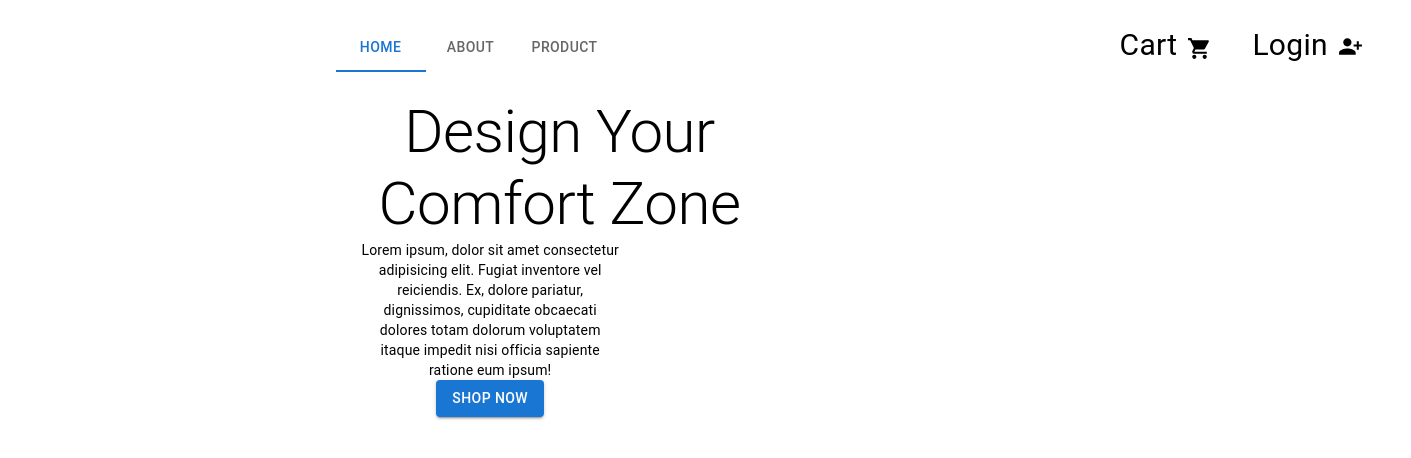
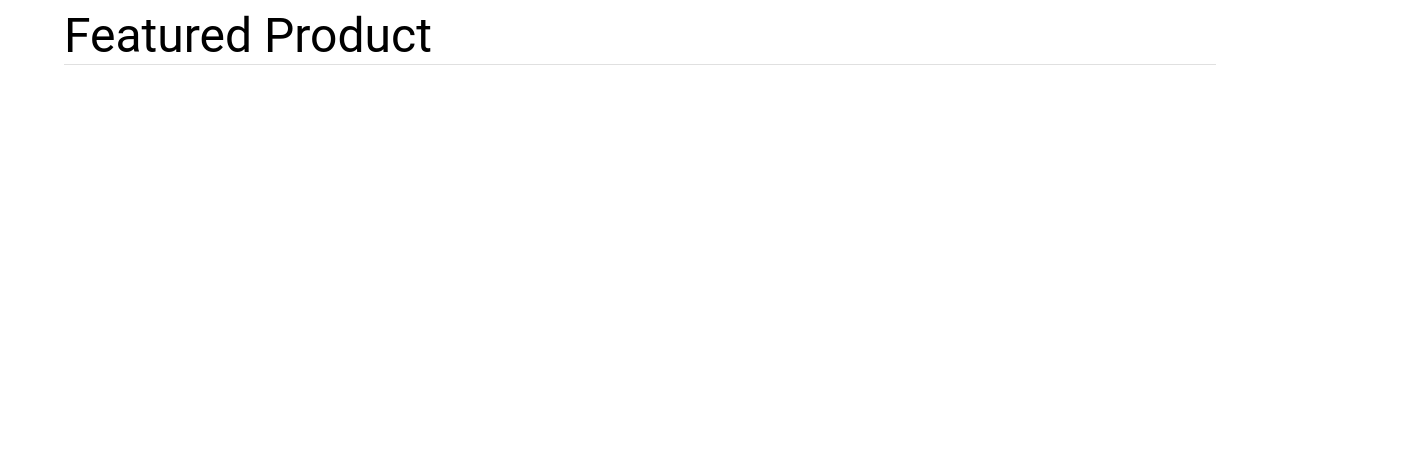
Before and after one commit to Alpha-creed/Ecommnce, a React (Create React App) app: page / in a window 1280 px wide. Shown: the top 458 px of the page, 1411 px wide, since content can reach past the window. Built offline with nearby package versions, Linux system fonts and the light colour scheme.

Commit message:
Intro component done

```diff
--- /dev/null
+++ b/src/Components/FProduct.jsx
@@ -0,0 +1,15 @@
+import { Container } from '@mui/material'
+import { Typography } from '@mui/material'
+import { Divider } from '@mui/material'
+import React from 'react'
+
+export default function FProduct() {
+  return (
+    <Container>
+      <Typography variant="h3">
+          Featured Product
+      </Typography>
+      <Divider/>
+    </Container>
+  )
+}
--- /dev/null
+++ b/src/Components/Intro.jsx
@@ -0,0 +1,69 @@
+import { Box, Button, Grid, Typography } from '@mui/material'
+import { Container } from '@mui/system'
+import React from 'react'
+
+export default function Intro() {
+  return (
+    <Grid container spacing={2} justifyContent="space-around">
+        <Grid item xs={6} >
+            <Container maxWidth="sm">
+            <Box sx={{width:"400px", fontSize:20,fontWeight:"Bold" ,color:"blue"}}>
+            <Typography variant="h2">
+                Design Your Comfort Zone
+            </Typography>
+            </Box>
+            <Box sx={{width:"370px"}} mb={5} mt={5}>
+            <Typography variant="body2" sx={{color:"lightBlue"}}>
+                Lorem ipsum, dolor sit amet consectetur adipisicing elit.
+                Fugiat inventore vel reiciendis. Ex, dolore
+                pariatur, dignissimos, cupiditate obcaecati dolores
+                totam dolorum voluptatem itaque impedit nisi
+                officia sapiente ratione eum ipsum!
+            </Typography>
+            </Box>
+            <Button variant="contained">
+                SHOP NOW
+            </Button>
+            </Container>
+        </Grid>
+        <Grid item xs={6}>
+    <Container
+      component="div"
+      variant="body1"
+      style={{
+        height: 100,
+        width: '100%',
+        position: 'relative',
+      }}
+    >
+      <Box
+        sx={{
+          fontSize: '0.875rem',
+          fontWeight: '700',
+          position: 'absolute',
+          top: 70,
+          left: 20,
+          zIndex: 'tooltip',
+        }}
+      >
+            <img src= 'https://images.unsplash.com/photo-1533827432537-70133748f5c8' width="500px"/>
+         </Box>
+      <Box
+        sx={{
+          p: 2,
+          fontSize: '0.875rem',
+          fontWeight: '700',
+          position: 'absolute',
+          top: 0,
+          left: 83,
+          zIndex: 'modal',
+
+        }}
+      >
+        <img src="https://images.unsplash.com/photo-1516802273409-68526ee1bdd6" alt=""   width="500px"/>
+      </Box>
+    </Container>
+        </Grid>
+    </Grid>
+  )
+}
--- a/src/Components/Tabs.jsx
+++ b/src/Components/Tabs.jsx
@@ -3,7 +3,7 @@ import { Tab } from "@mui/material";
 import { Box } from "@mui/material"
 import { useState } from "react"
 import About from "../pages/About";
-import Home from "../pages/Home";
+import Home from "./Intro";
 import Product from "../pages/Product";
 
 export default function Tabs(){
@@ -22,7 +22,7 @@ export default function Tabs(){
                         <Tab label="Product" value="3"/>
                     </TabList>
                 </Box>
-                <TabPanel value="1"><Home/> </TabPanel>
+                <TabPanel value="1"></TabPanel>
                 <TabPanel value="2"><About/></TabPanel>
                 <TabPanel value="3"><Product/></TabPanel>
             </TabContext>
--- a/src/index.js
+++ b/src/index.js
@@ -3,11 +3,13 @@ import ReactDOM from 'react-dom/client';
 import App from './App';
 import Head from './Components/Header'
 import Tabs from './Components/Tabs';
-import Home from "./pages/Home"
+import Home from "./Components/Intro"
+import Intro from './Components/Intro';
+import FProduct from './Components/FProduct';
 
 const root = ReactDOM.createRoot(document.getElementById('root'));
 root.render(
   <React.StrictMode>
-    <Head />
+    <FProduct />
   </React.StrictMode>
 );
--- a/src/pages/Home.jsx
+++ /dev/null
@@ -1,26 +0,0 @@
-import { Box, Button, Grid, Typography } from '@mui/material'
-import React from 'react'
-
-export default function Home() {
-  return (
-    <Grid container spacing={2}>
-        <Grid item xs={8}>
-            <Box sx={{width:"400px"}}>
-            <Typography variant="h2">
-                Design Your Comfort Zone
-            </Typography>
-            </Box>
-            <Typography variant="body2">
-                Lorem ipsum, dolor sit amet consectetur adipisicing elit.
-                Fugiat inventore vel reiciendis. Ex, dolore
-                pariatur, dignissimos, cupiditate obcaecati dolores
-                totam dolorum voluptatem itaque impedit nisi
-                officia sapiente ratione eum ipsum!
-            </Typography>
-            <Button variant="contained">
-                SHOP NOW
-            </Button>
-        </Grid>
-    </Grid>
-  )
-}
```
